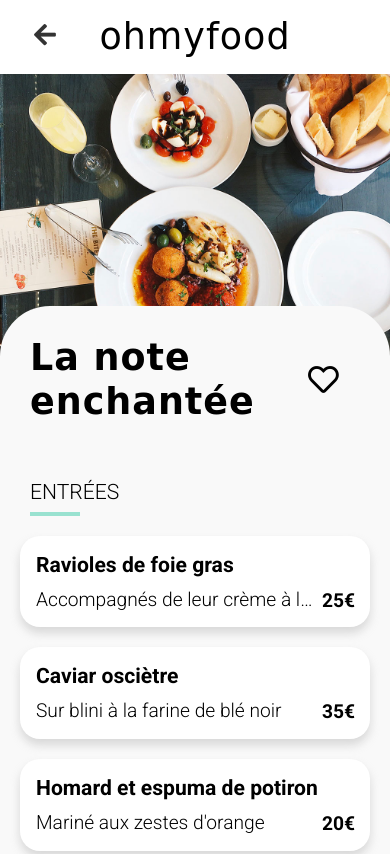
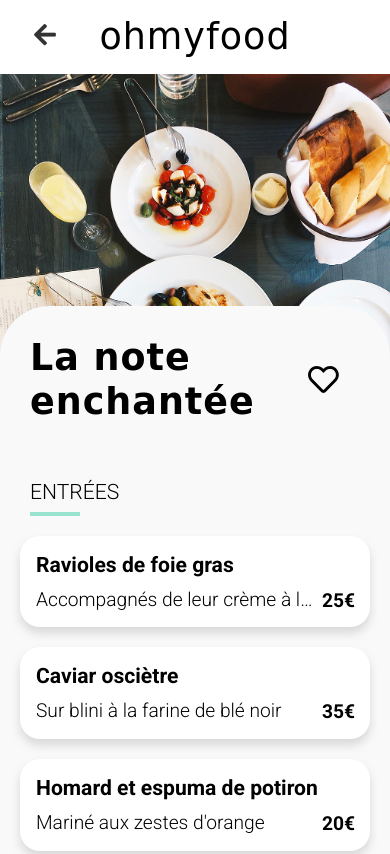
Before and after one commit to greg0r1/GregoryDernaucourt_3_01062021, a website: page menu-laNoteEnchantee.html in a window 390 px wide. Shown: the top 854 px of the page. Drawn offline with Linux system fonts and the light colour scheme; a web font is replaced by a local one.

Commit message:
divers ajustements des breakpoints compatibilités navigateurs

```diff
--- a/sass/pages/_index.scss
+++ b/sass/pages/_index.scss
@@ -51,7 +51,7 @@
 .steps {
     @include shared-index;
     justify-content: center;
-    margin: 50px 0;
+    margin: 10px 0;
 
 
     @include mobile-only {
@@ -64,6 +64,14 @@
         @include shared-title-index-footer;
         padding: 30px;
         justify-content: flex-start;
+    }
+
+    @include tablet-only {
+        padding: 50px 0 100px;
+    }
+
+    @include desktop-only {
+        margin: 100px 0;
     }
 
     &__list {
@@ -95,6 +103,15 @@
         }
     }
 
+    @include tablet-only {
+        padding: 100px 0 150px;
+    }
+
+
+    @include desktop-only {
+        padding: 100px 20px 150px;
+    }
+
     .items-list {
         display: flex;
         flex-wrap: wrap;
@@ -105,9 +122,15 @@
     &__title {
         @include shared-title-index-footer;
         justify-content: center;
+
+        @include desktop-only {
+            padding: 0 0 20px;
+        }
     }
 
     .item {
+        transform: scale(1);
+        transition: transform 300ms;
         overflow: hidden;
         border-radius: 20px;
         position: relative;
@@ -126,6 +149,11 @@
 
         @include desktop-only {
             max-width: 350px;
+
+            &:hover {
+                transform: scale(1.01);
+                transition: transform 300ms;
+            }
         }
 
 
@@ -138,7 +166,7 @@
             align-items: flex-start;
             align-content: flex-start;
             overflow: hidden;
-            height: 220px;
+            height: 200px;
 
             a {
                 display: flex;
--- a/sass/utils/_mixins.scss
+++ b/sass/utils/_mixins.scss
@@ -52,11 +52,13 @@
     filter: brightness(1);
     transition: filter 800ms ease-in-out;
 
-    &:hover {
+    &:hover,
+    &:focus {
         color: #FFF;
         @include button-boxShadow(1);
         filter: brightness(1.2);
         transition: filter 300ms linear;
+        outline-style: none;
     }
 
     p {
@@ -79,6 +81,9 @@
 
     @include mobile-only {
         width: 100%;
+        max-width: 420px;
+        padding: 25px 30px;
+        margin: 10px 0 10px 20px;
     }
 
     @include tablet-only {
@@ -99,6 +104,7 @@
         transform: scale(1.05);
         font-weight: 500;
         transition: all 500ms cubic-bezier(0.17, 0.26, 0.29, 0.98);
+        outline-style: none;
 
         .fas {
             color: $color-primary;
@@ -112,8 +118,8 @@
     }
 
     span {
-        width: 30px;
-        height: 30px;
+        width: 25px;
+        height: 25px;
         background: #9356dc;
         color: #FFF;
         border-radius: 100%;
@@ -125,8 +131,16 @@
         justify-content: center;
         align-items: center;
         top: 30%;
-        left: -20px;
+        left: -15px;
         cursor: pointer;
+        font-size: 0.8em;
+
+        @include mobile-only {
+            width: 20px;
+            height: 20px;
+            top: 38%;
+            margin: 0 5px;
+        }
     }
 
     p {
@@ -157,6 +171,7 @@
         animation: like-anim 1s ease-in forwards;
         text-decoration: none;
         -webkit-appearance: none;
+        outline-style: none;
     }
 
     @keyframes like-anim {
@@ -184,14 +199,17 @@
 
 @mixin background-image-2 {
     background: no-repeat center/100% url('../../public/img/restaurants/medium/menu-laNoteEnchantee.jpg');
+    background-position-y: 0;
 }
 
 @mixin background-image-3 {
     background: no-repeat center/100% url('../../public/img/restaurants/medium/menu-laPaletteDuGout.jpg');
+    background-position-y: 0;
 }
 
 @mixin background-image-4 {
     background: no-repeat center/100% url('../../public/img/restaurants/medium/menu-leDeliceDesSens.jpg');
+    background-position-y: 0;
 }
 
 @mixin menu {
```
Also changed, not shown: index.html (+8 -8 lines), public/css/style.css.
